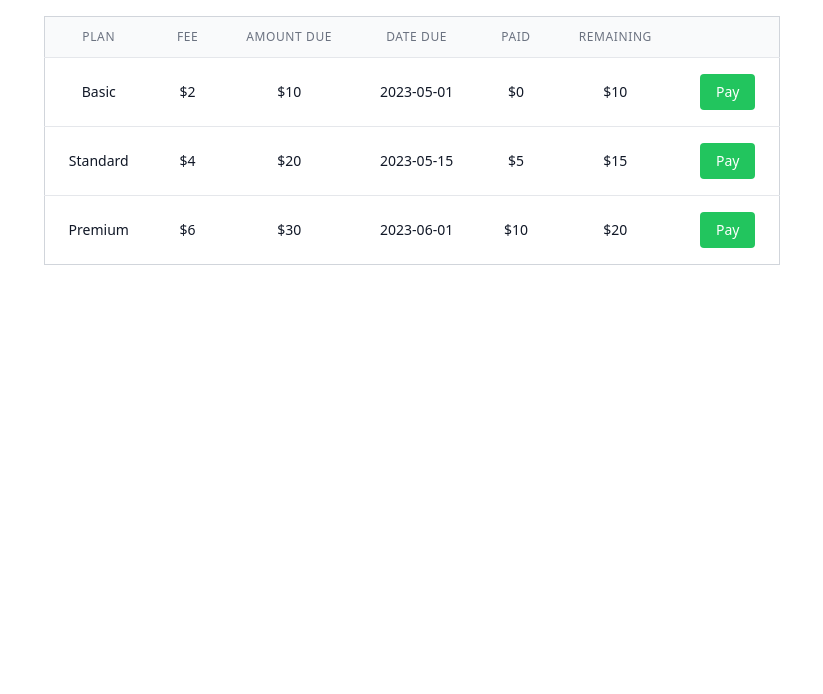
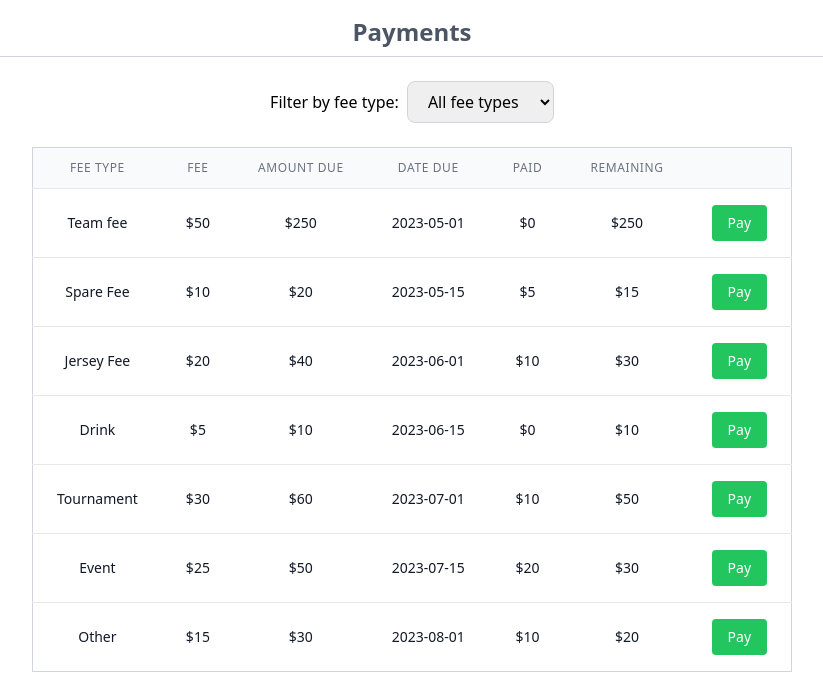
Before and after one commit to AouIssa/ui-sandbox-ts, a React (Create React App) app: page / in a window 1280 px wide. Shown: the top 694 px of the page, without its empty margins (228-1051 px from the left). Built offline with nearby package versions, Linux system fonts and the light colour scheme.

Commit message:
Added filtering function

```diff
--- a/src/PaymentTable.tsx
+++ b/src/PaymentTable.tsx
@@ -1,7 +1,7 @@
-import React from "react";
+import React, { useState } from "react";
 
 interface Payment {
-  plan: string;
+  feeType: string;
   fee: number;
   amountDue: number;
   dateDue: string;
@@ -11,43 +11,106 @@ interface Payment {
 
 const payments: Payment[] = [
   {
-    plan: "Basic",
-    fee: 2,
-    amountDue: 10,
+    feeType: "Team fee",
+    fee: 50,
+    amountDue: 250,
     dateDue: "2023-05-01",
     paid: 0,
-    remaining: 10,
+    remaining: 250,
   },
   {
-    plan: "Standard",
-    fee: 4,
+    feeType: "Spare Fee",
+    fee: 10,
     amountDue: 20,
     dateDue: "2023-05-15",
     paid: 5,
     remaining: 15,
   },
   {
-    plan: "Premium",
-    fee: 6,
+    feeType: "Jersey Fee",
+    fee: 20,
+    amountDue: 40,
+    dateDue: "2023-06-01",
+    paid: 10,
+    remaining: 30,
+  },
+  {
+    feeType: "Drink",
+    fee: 5,
+    amountDue: 10,
+    dateDue: "2023-06-15",
+    paid: 0,
+    remaining: 10,
+  },
+  {
+    feeType: "Tournament",
+    fee: 30,
+    amountDue: 60,
+    dateDue: "2023-07-01",
+    paid: 10,
+    remaining: 50,
+  },
+  {
+    feeType: "Event",
+    fee: 25,
+    amountDue: 50,
+    dateDue: "2023-07-15",
+    paid: 20,
+    remaining: 30,
+  },
+  {
+    feeType: "Other",
+    fee: 15,
     amountDue: 30,
-    dateDue: "2023-06-01",
+    dateDue: "2023-08-01",
     paid: 10,
     remaining: 20,
   },
 ];
 
 const PaymentTable: React.FC = () => {
+  const [selectedFeeType, setSelectedFeeType] = useState<string | undefined>(
+    undefined
+  );
+
   const handlePayment = (payment: Payment) => {
-    console.log(`Paying for ${payment.plan} plan`);
+    console.log(`Paying for ${payment.feeType}`);
   };
 
+  const filteredPayments = selectedFeeType
+    ? payments.filter((payment) => payment.feeType === selectedFeeType)
+    : payments;
+
   return (
-    <div className="w-full flex justify-center">
+    <div className="w-full flex flex-col items-center">
+      <div className="text-2xl font-semibold mb-6 text-gray-600 border-b border-gray-300 w-full pb-2">
+        Payments
+      </div>
+      <div className="w-full mb-6">
+        <label htmlFor="fee-type-select" className="mr-2">
+          Filter by fee type:
+        </label>
+        <select
+          id="fee-type-select"
+          onChange={(e) => setSelectedFeeType(e.target.value)}
+          value={selectedFeeType ?? ""}
+          className="px-4 py-2 border border-gray-300 rounded-lg focus:outline-none focus:border-blue-500"
+        >
+          <option value="">All fee types</option>
+          <option value="Team fee">Team fee</option>
+          <option value="Spare Fee">Spare Fee</option>
+          <option value="Jersey Fee">Jersey Fee</option>
+          <option value="Drink">Drink</option>
+          <option value="Tournament">Tournament</option>
+          <option value="Event">Event</option>
+          <option value="Other">Other</option>
+        </select>
+      </div>
       <table className="w-auto divide-y divide-gray-200 border border-gray-300 rounded-lg">
         <thead className="bg-gray-50">
           <tr>
             <th className="px-6 py-3 text-center text-xs font-medium text-gray-500 uppercase tracking-wider">
-              Plan
+              Fee Type
             </th>
             <th className="px-6 py-3 text-center text-xs font-medium text-gray-500 uppercase tracking-wider">
               Fee
@@ -67,11 +130,12 @@ const PaymentTable: React.FC = () => {
             <th className="px-6 py-3 text-center text-xs font-medium text-gray-500 uppercase tracking-wider"></th>
           </tr>
         </thead>
+
         <tbody className="bg-white divide-y divide-gray-200">
-          {payments.map((payment, index) => (
+          {filteredPayments.map((payment, index) => (
             <tr key={index}>
               <td className="px-6 py-4 whitespace-nowrap text-center">
-                <div className="text-sm text-gray-900">{payment.plan}</div>
+                <div className="text-sm text-gray-900">{payment.feeType}</div>
               </td>
               <td className="px-6 py-4 whitespace-nowrap text-center">
                 <div className="text-sm text-gray-900">${payment.fee}</div>
@@ -107,5 +171,4 @@ const PaymentTable: React.FC = () => {
     </div>
   );
 };
-
 export default PaymentTable;
```
